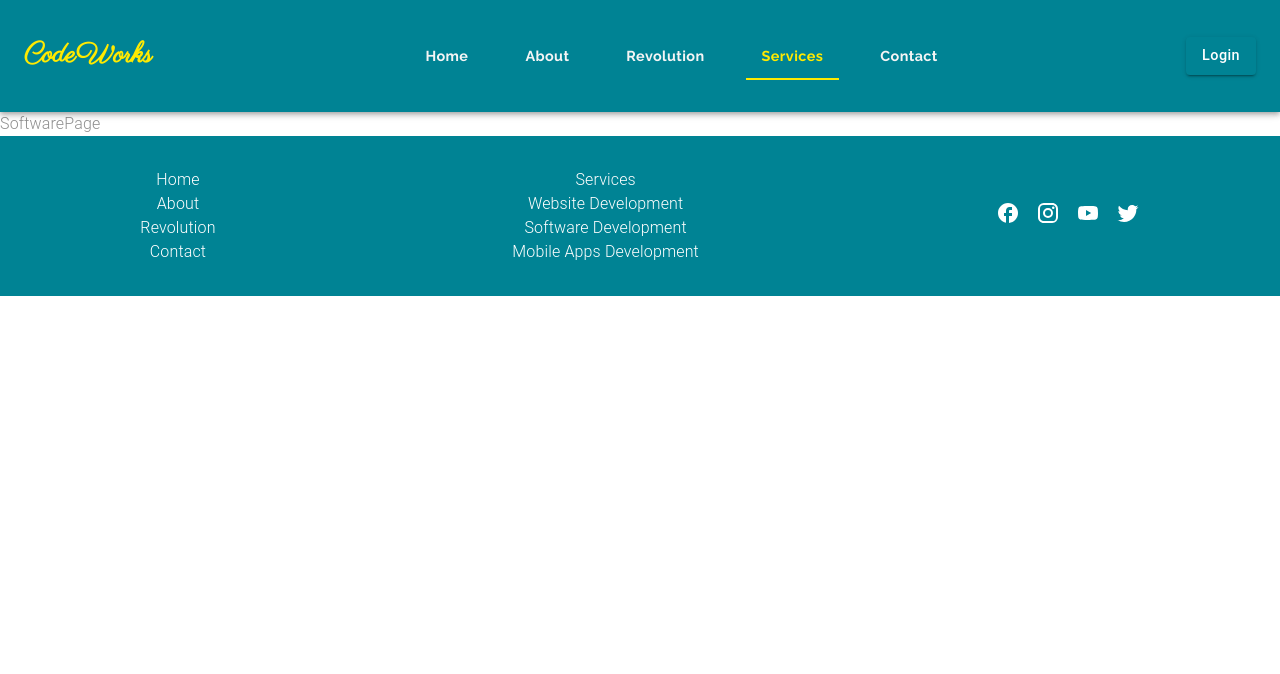
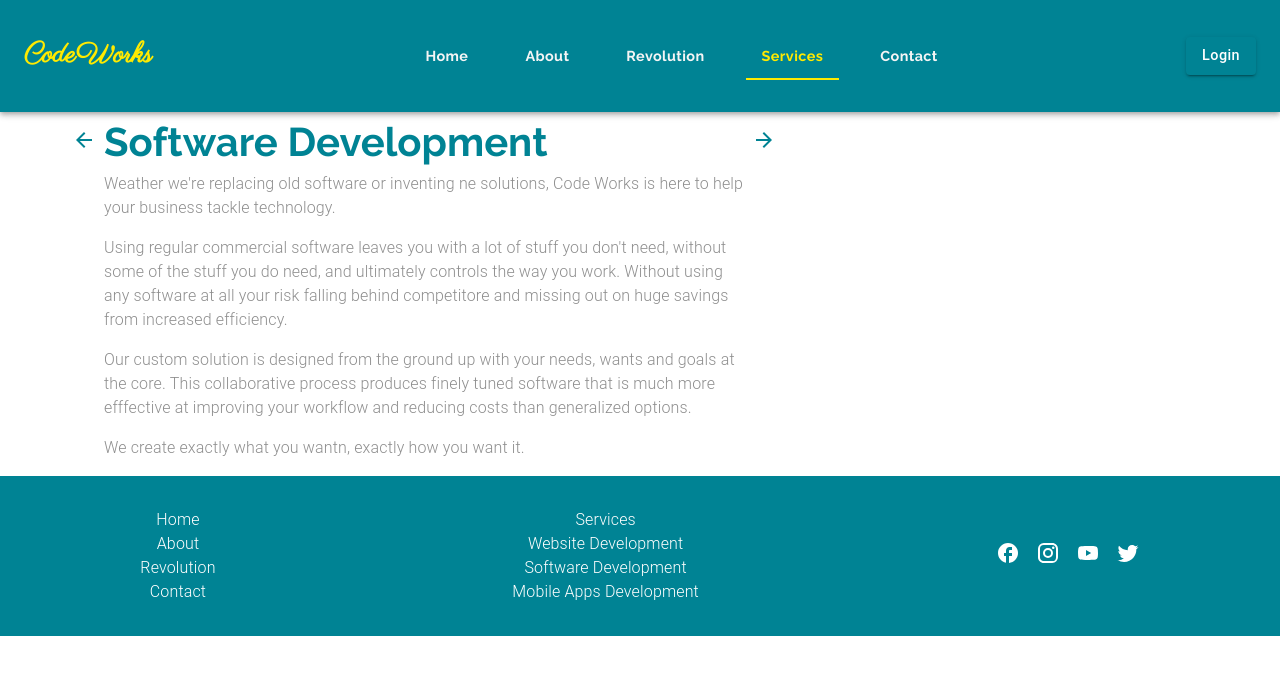
Before and after one commit to sagar-aryal/code-works, a React (Create React App) app: page /software in a window 1280 px wide. Shown: the top 674 px of the page. Built offline with nearby package versions, Linux system fonts and the light colour scheme.

Commit message:
software development page on progress

```diff
--- a/src/pages/SoftwarePage/SoftwarePage.jsx
+++ b/src/pages/SoftwarePage/SoftwarePage.jsx
@@ -1,7 +1,65 @@
 import React from "react";
 
+import { iconStyles, softwareContainerStyles } from "./SoftwareStyles";
+
+import { Grid, IconButton, Typography, Container } from "@mui/material";
+import { ArrowBack, ArrowForward } from "@mui/icons-material";
+
 const SoftwarePage = () => {
-  return <div>SoftwarePage</div>;
+  return (
+    <React.Fragment>
+      <Container>
+        <Grid container direction="column">
+          <Grid item container>
+            <Grid item>
+              <IconButton style={{ backgroundColor: "transparent" }}>
+                <ArrowBack sx={iconStyles} />
+              </IconButton>
+            </Grid>
+            <Grid
+              item
+              container
+              direction="column"
+              sx={softwareContainerStyles}
+            >
+              <Grid item>
+                <Typography variant="h3">Software Development</Typography>
+              </Grid>
+              <Grid item>
+                <Typography variant="body1" paragraph>
+                  Weather we're replacing old software or inventing ne
+                  solutions, Code Works is here to help your business tackle
+                  technology.
+                </Typography>
+                <Typography variant="body1" paragraph>
+                  Using regular commercial software leaves you with a lot of
+                  stuff you don't need, without some of the stuff you do need,
+                  and ultimately controls the way you work. Without using any
+                  software at all your risk falling behind competitore and
+                  missing out on huge savings from increased efficiency.
+                </Typography>
+                <Typography variant="body1" paragraph>
+                  Our custom solution is designed from the ground up with your
+                  needs, wants and goals at the core. This collaborative process
+                  produces finely tuned software that is much more efffective at
+                  improving your workflow and reducing costs than generalized
+                  options.
+                </Typography>
+                <Typography variant="body1" paragraph>
+                  We create exactly what you wantn, exactly how you want it.
+                </Typography>
+              </Grid>
+            </Grid>
+            <Grid item>
+              <IconButton style={{ backgroundColor: "transparent" }}>
+                <ArrowForward sx={iconStyles} />
+              </IconButton>
+            </Grid>
+          </Grid>
+        </Grid>
+      </Container>
+    </React.Fragment>
+  );
 };
 
 export default SoftwarePage;
--- /dev/null
+++ b/src/pages/SoftwarePage/SoftwareStyles.js
@@ -0,0 +1,10 @@
+import theme from "../../theme/Theme";
+
+export const softwareContainerStyles = {
+  maxWidth: "40rem",
+};
+
+export const iconStyles = {
+  color: theme.palette.primary.main,
+  marginTop: "0.5rem",
+};
```
